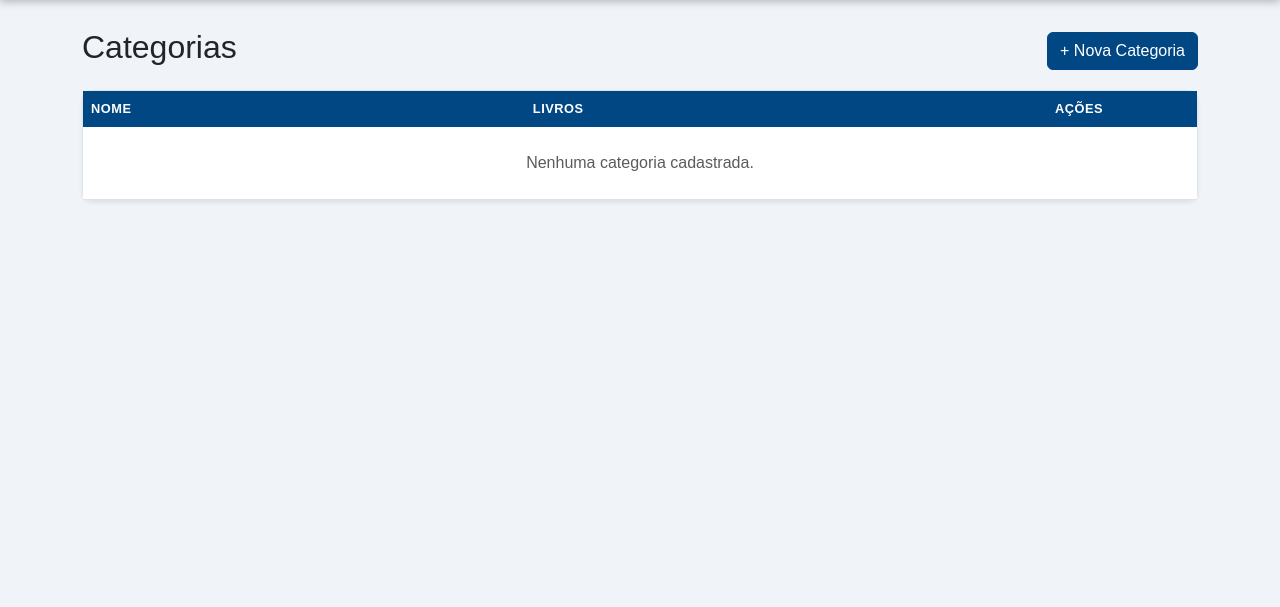
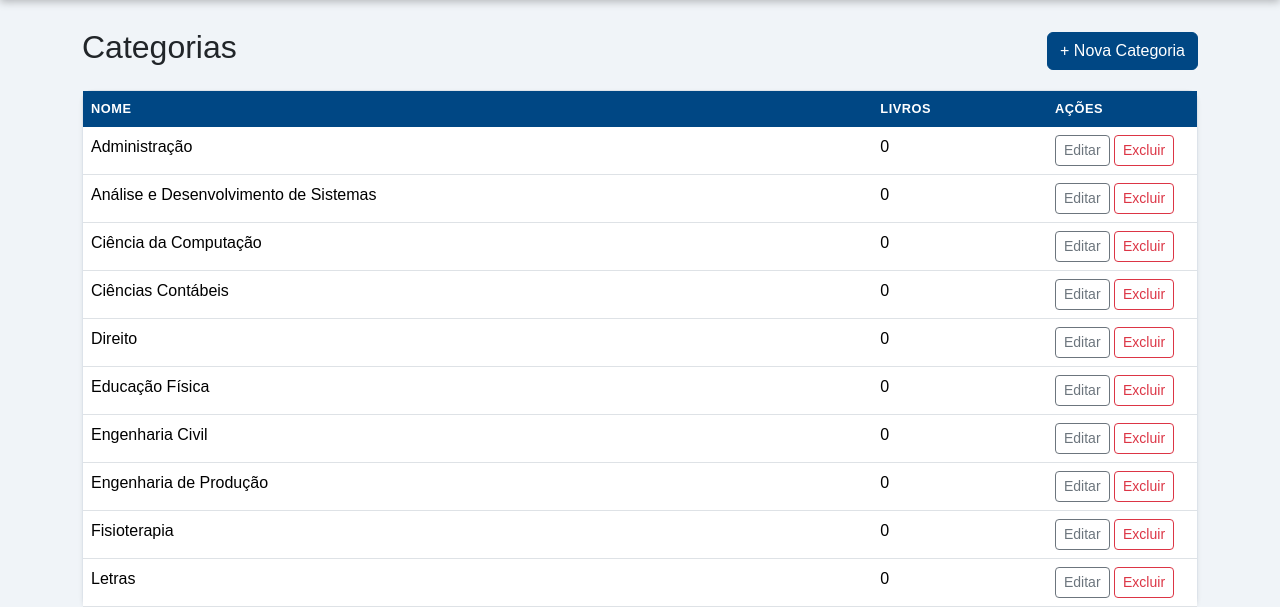
Before and after one commit to R2nin/bibliodist, a Django app: page /categorias/ in a window 1280 px wide. Shown: the part 61-668 px from the top of the page. Run offline with Django 5.2, Linux system fonts and the light colour scheme; data comes from the database, SQL or seed files in the repository; data that the repository does not hold is empty; parts of the project's set-up code (start-up, migrations or seed data) failed here and were passed over.

Commit message:
feat: categorias M2M com cursos da FEMA pre-populados
- Converte categoria (FK) para categorias (ManyToManyField)
- Migration 0005: remove FK, adiciona M2M
- Migration 0006: popula 14 cursos da FEMA/IMESA em ordem alfabetica
- Admin: filter_horizontal para selecao de categorias
- Views: getlist para suporte a multiplas categorias
- Template: select multiplo com instrucao de uso

Co-Authored-By: Claude Sonnet 4.6 <noreply@anthropic.com>

```diff
--- a/api-web/biblioteca/admin.py
+++ b/api-web/biblioteca/admin.py
@@ -17,9 +17,10 @@ class CategoriaAdmin(admin.ModelAdmin):
 
 @admin.register(Livro)
 class LivroAdmin(admin.ModelAdmin):
-    list_display = ("titulo", "autor", "categoria", "ano", "isbn", "total_exemplares")
-    list_filter = ("categoria", "autor")
+    list_display = ("titulo", "autor", "ano", "isbn", "total_exemplares")
+    list_filter = ("categorias", "autor")
     search_fields = ("titulo", "isbn")
+    filter_horizontal = ("categorias",)
 
 
 @admin.register(Leitor)
--- a/api-web/biblioteca/models.py
+++ b/api-web/biblioteca/models.py
@@ -31,7 +31,7 @@ class Livro(models.Model):
     isbn = models.CharField(max_length=20, unique=True, null=True, blank=True)
     ano = models.PositiveIntegerField(null=True, blank=True)
     autor = models.ForeignKey(Autor, on_delete=models.SET_NULL, null=True, blank=True, related_name="livros")
-    categoria = models.ForeignKey(Categoria, on_delete=models.SET_NULL, null=True, blank=True, related_name="livros")
+    categorias = models.ManyToManyField(Categoria, blank=True, related_name="livros")
     total_exemplares = models.PositiveIntegerField(default=1)
     tombo_inicial = models.CharField(max_length=20, null=True, blank=True, db_index=True)
     tombo_exemplar = models.CharField(max_length=20, null=True, blank=True)
--- a/api-web/biblioteca/views.py
+++ b/api-web/biblioteca/views.py
@@ -130,7 +130,7 @@ def livro_list(request):
 
     order_field = f"-{sort}" if direcao == "desc" else sort
 
-    qs = Livro.objects.select_related("autor", "categoria")
+    qs = Livro.objects.select_related("autor").prefetch_related("categorias")
     if q:
         qs = qs.filter(
             titulo__icontains=q
@@ -163,7 +163,7 @@ def livro_create(request):
         isbn = request.POST.get("isbn", "").strip()
         ano = request.POST.get("ano", "").strip()
         autor_id = request.POST.get("autor")
-        categoria_id = request.POST.get("categoria")
+        categorias_ids = request.POST.getlist("categorias")
         total = request.POST.get("total_exemplares", "1").strip()
 
         if not titulo:
@@ -175,14 +175,14 @@ def livro_create(request):
             for e in erros:
                 messages.error(request, e)
         else:
-            Livro.objects.create(
+            livro = Livro.objects.create(
                 titulo=titulo,
                 isbn=isbn or None,
                 ano=int(ano) if ano.isdigit() else None,
                 autor_id=autor_id or None,
-                categoria_id=categoria_id or None,
                 total_exemplares=int(total) if total.isdigit() else 1,
             )
+            livro.categorias.set(categorias_ids)
             messages.success(request, "Livro criado com sucesso.")
             return redirect("livro_list")
 
@@ -204,11 +204,11 @@ def livro_edit(request, pk):
         if ano.isdigit():
             livro.ano = int(ano)
         livro.autor_id = request.POST.get("autor", livro.autor_id)
-        livro.categoria_id = request.POST.get("categoria", livro.categoria_id)
         total = request.POST.get("total_exemplares", "").strip()
         if total.isdigit():
             livro.total_exemplares = int(total)
         livro.save()
+        livro.categorias.set(request.POST.getlist("categorias"))
         messages.success(request, "Livro atualizado.")
         return redirect("livro_list")
     return render(request, "biblioteca/livro_form.html", {
```
Also changed, not shown: api-web/templates/biblioteca/livro_form.html (+4 -4 lines), api-web/biblioteca/migrations/0005_livro_categorias_m2m.py (added), api-web/biblioteca/migrations/0006_populate_categorias.py (added).
